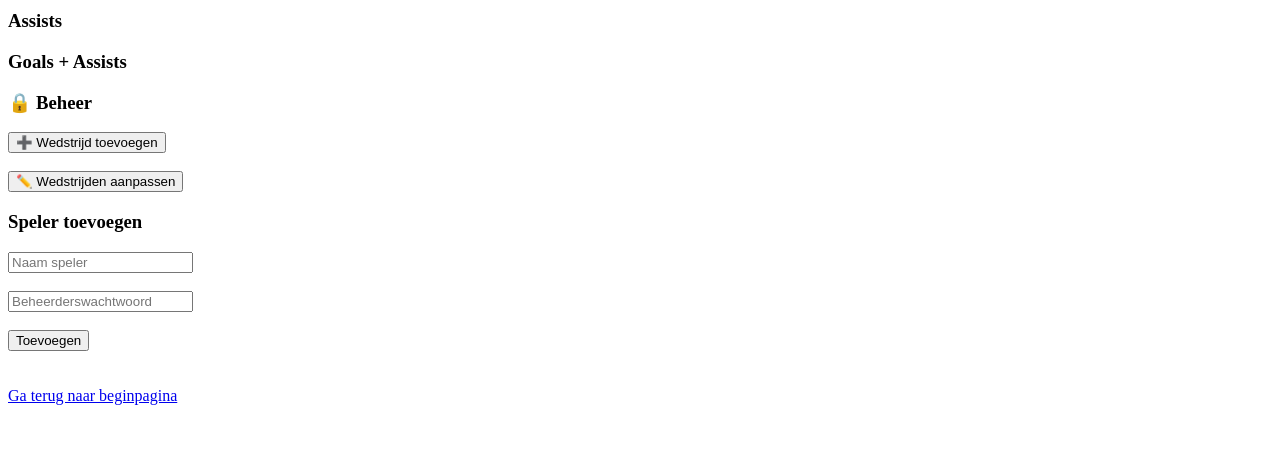
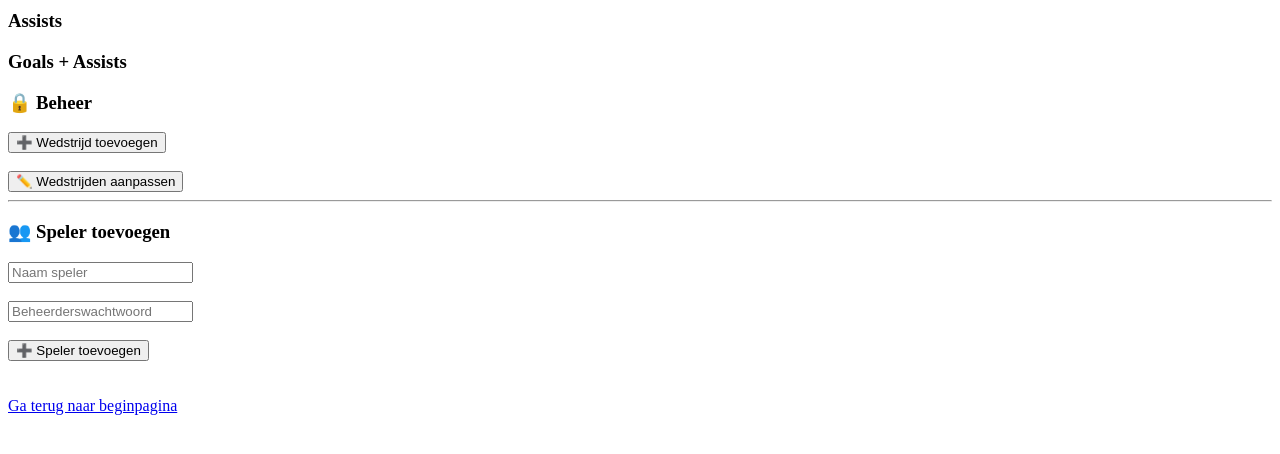
Before and after one commit to Jorenvdp/milacvrienden, a Python web app: template templates/overzicht.html in a window 1280 px wide. Shown: the part 134-588 px from the top of the page. Run offline with Jinja, Linux system fonts and the light colour scheme; the template is opened without the code that fills it, so the values that code supplies are empty.

Commit message:
Update overzicht.html

```diff
--- a/templates/overzicht.html
+++ b/templates/overzicht.html
@@ -40,9 +40,11 @@ Tegen: {{ data.team.tegen }}
     <button>✏️ Wedstrijden aanpassen</button>
 </a>
 
-<h3>Speler toevoegen</h3>
+<hr>
 
-<form method="post" action="/speler/toevoegen">
+<h3>👥 Speler toevoegen</h3>
+
+<form action="{{ url_for('speler_toevoegen') }}" method="post">
   <input
     type="text"
     name="naam"
@@ -57,7 +59,7 @@ Tegen: {{ data.team.tegen }}
     required
   >
   <br><br>
-  <button type="submit">Toevoegen</button>
+  <button type="submit">➕ Speler toevoegen</button>
 </form>
 
 <br><br>
```
